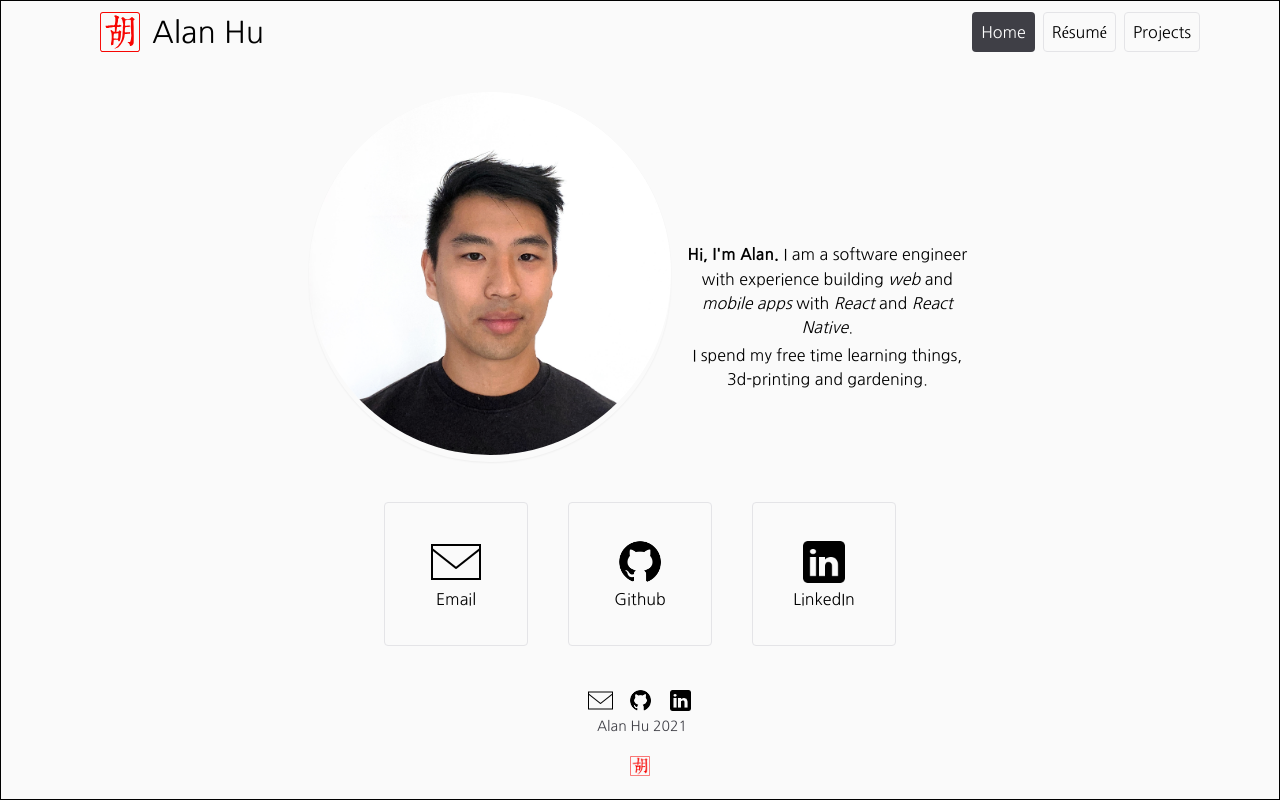
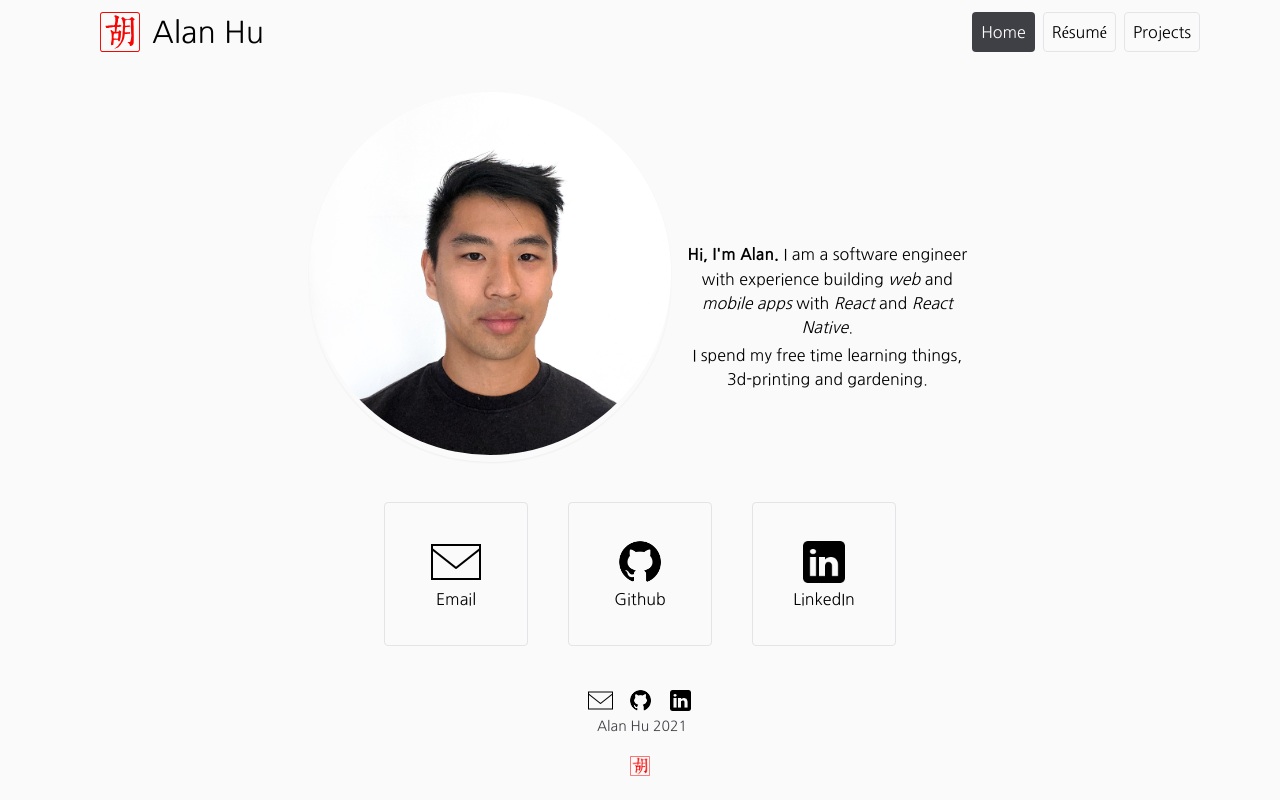
Before and after one commit to ahuounan/static-blog, a Next.js app: page / in a window 1280 px wide. Built offline with nearby package versions, Linux system fonts and the light colour scheme.

Commit message:
fix: remove canvas border

```diff
--- a/components/layouts/PageLayout.tsx
+++ b/components/layouts/PageLayout.tsx
@@ -20,7 +20,7 @@ export function PageLayout(props: Props) {
     <ModalContext.Provider value={{ modal, setModal }}>
       <div className="container mx-auto px-2 md:px-5 lg:px-12 xl:px-24 min-h-screen flex flex-col bg-gray-50 dark:bg-gray-800">
         <Modal />
-        <canvas className="z-0 absolute h-screen w-screen border border-black top-0 left-0" />
+        <canvas className="z-0 absolute h-screen w-screen top-0 left-0" />
         <Head title={title} />
         <header className="relative container mx-auto flex justify-between mt-1 md:mt-3">
           <Logo />
```
